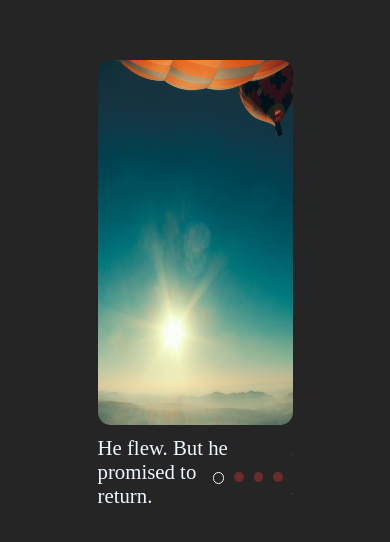
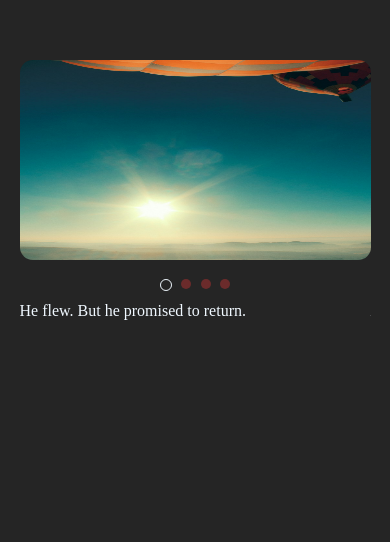
Before and after one commit to denislob/cssMemeSlider, a plain HTML site: page cssMemeSlider/index.html in a window 390 px wide. Shown: the part 138-680 px from the top of the page. Drawn offline with Linux system fonts and the light colour scheme.

Commit message:
feat: add mobile version to styles (Thu, Sep 12, 2024 03:52:20 PM)

```diff
--- a/cssMemeSlider/style.css
+++ b/cssMemeSlider/style.css
@@ -129,3 +129,48 @@ label:hover {
     border: 0.06rem solid aliceblue;
     background: none;
 }
+
+/* start media queries 69rem */
+@media screen and (max-width: 69rem) {
+    .slider {
+      height: auto;
+      width: 70%;
+    }
+}
+/* end media queries 69rem */
+
+/* start media queries 49rem */
+@media screen and (max-width: 49rem) {
+    .slider {
+      height: auto;
+      width: 90%;
+    }
+
+    .phrase {
+      font-size: 1rem;
+      font-family: 'Times New Roman', Times, serif;
+      width: 50%;
+    }
+}
+/* end media queries 49rem */
+
+/* start media queries 33rem */
+@media screen and (max-width: 33rem) {
+    img {
+      height: 12.5rem;
+    }
+
+    .phrase {
+      top: 1.9rem;
+      width: 100%;
+      position: relative;
+    }
+
+    .slide-circles {
+      top: 13.4rem;
+      width: inherit;
+      margin: auto;
+      justify-content: center;
+    }
+}
+/* end media queries 33rem */
```
